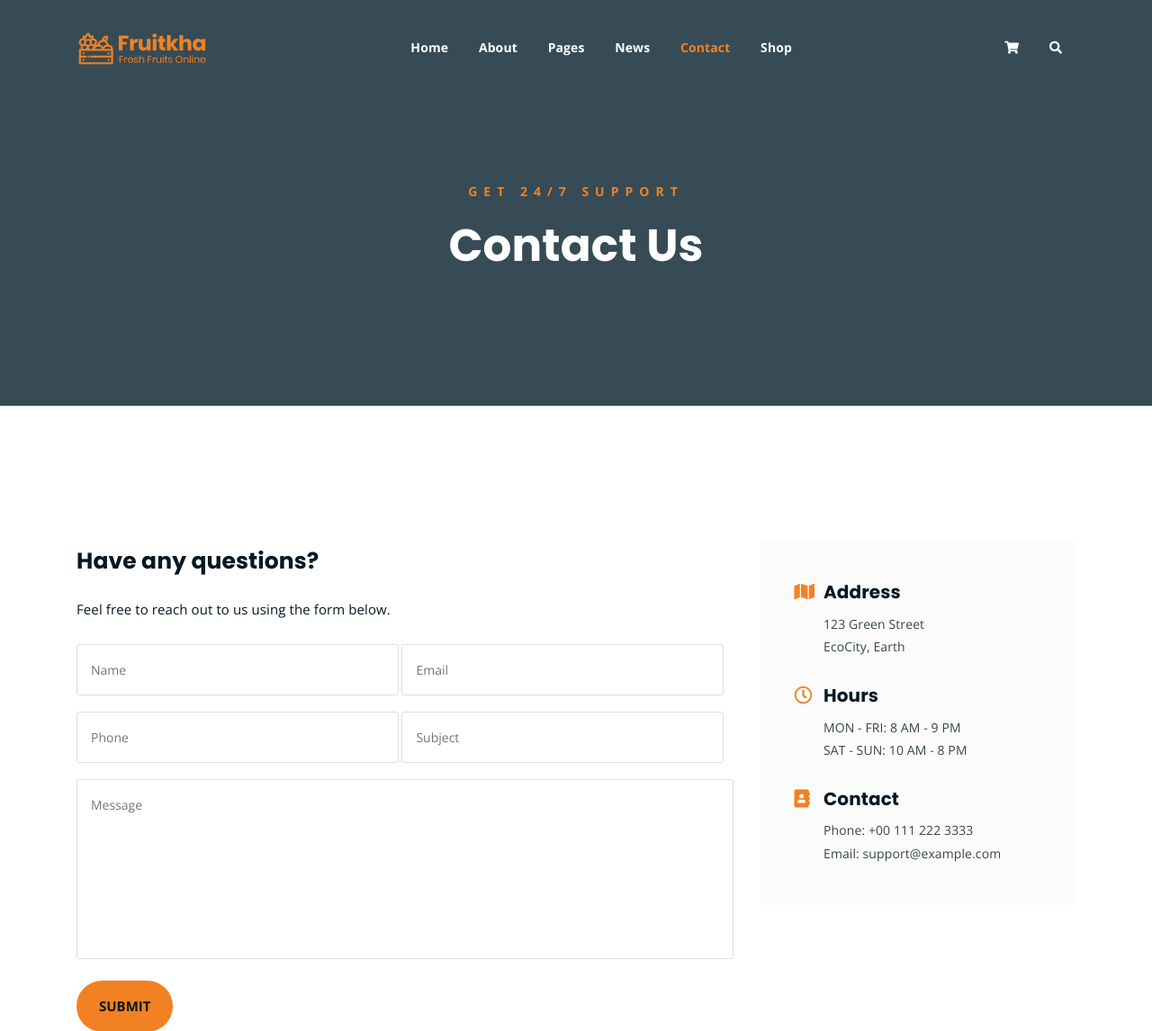
After one commit to Deep79194/IADSProject, a Django app: page /contact/ in a window 1280 px wide. The commit adds this page. Shown: the top 1146 px of the page at 90% size. Run offline with Django 5.2, Linux system fonts and the light colour scheme; some libraries are stand-ins or nearby versions.

Commit message:
navigation

```diff
--- /dev/null
+++ b/app1/static/templates/contact.html
@@ -0,0 +1,235 @@
+{% load static %}
+<!DOCTYPE html>
+<html lang="en">
+<head>
+	<meta charset="UTF-8">
+	<meta http-equiv="X-UA-Compatible" content="IE=edge">
+	<meta name="viewport" content="width=device-width, initial-scale=1">
+	<title>Contact</title>
+
+	<!-- favicon -->
+	<link rel="shortcut icon" type="image/png" href="{% static 'assets/img/favicon.png' %}">
+	<!-- google fonts -->
+	<link href="https://fonts.googleapis.com/css?family=Open+Sans:300,400,700" rel="stylesheet">
+	<link href="https://fonts.googleapis.com/css?family=Poppins:400,700&display=swap" rel="stylesheet">
+	<!-- fontawesome -->
+	<link rel="stylesheet" href="{% static 'assets/css/all.min.css' %}">
+	<!-- bootstrap -->
+	<link rel="stylesheet" href="{% static 'assets/bootstrap/css/bootstrap.min.css' %}">
+	<!-- owl carousel -->
+	<link rel="stylesheet" href="{% static 'assets/css/owl.carousel.css' %}">
+	<!-- magnific popup -->
+	<link rel="stylesheet" href="{% static 'assets/css/magnific-popup.css' %}">
+	<!-- animate css -->
+	<link rel="stylesheet" href="{% static 'assets/css/animate.css' %}">
+	<!-- mean menu css -->
+	<link rel="stylesheet" href="{% static 'assets/css/meanmenu.min.css' %}">
+	<!-- main style -->
+	<link rel="stylesheet" href="{% static 'assets/css/main.css' %}">
+	<!-- responsive -->
+	<link rel="stylesheet" href="{% static 'assets/css/responsive.css' %}">
+</head>
+<body>
+
+	{% comment %} Preloader {% endcomment %}
+    <div class="loader">
+        <div class="loader-inner">
+            <div class="circle"></div>
+        </div>
+    </div>
+
+	<!-- header -->
+	<div class="top-header-area" id="sticker">
+		<div class="container">
+			<div class="row">
+				<div class="col-lg-12 col-sm-12 text-center">
+					<div class="main-menu-wrap">
+						<!-- logo -->
+						<div class="site-logo">
+							<a href="{% url 'home' %}">
+								<img src="{% static 'assets/img/logo.png' %}" alt="">
+							</a>
+						</div>
+						<!-- menu start -->
+						<nav class="main-menu">
+							<ul>
+<!--								<li><a href="{% url 'home' %}">Home</a></li>-->
+<!--								<li><a href="{% url 'about' %}">About</a></li>-->
+<!--								<li class="current-list-item"><a href="{% url 'contact' %}">Contact</a></li>-->
+                                <li><a href="{% url 'home' %}">Home</a></li>
+								<li ><a href="{% url 'about' %}">About</a></li>
+                              <li><a href="#">Pages</a></li>
+								<li><a href="#">News</a></li>
+								<li class="current-list-item"><a href="{% url 'contact' %}">Contact</a></li>
+                              <li><a href="{% url 'shop' %}">Shop</a></li>
+								<!-- add other links if needed -->
+                              	<li>
+									<div class="header-icons">
+										<a class="shopping-cart" href="#"><i class="fas fa-shopping-cart"></i></a>
+										<a class="mobile-hide search-bar-icon" href="#"><i class="fas fa-search"></i></a>
+									</div>
+								</li>
+							</ul>
+						</nav>
+						<div class="mobile-menu"></div>
+						<!-- menu end -->
+					</div>
+				</div>
+			</div>
+		</div>
+	</div>
+	<!-- end header -->
+
+	<!-- breadcrumb-section -->
+	<div class="breadcrumb-section breadcrumb-bg">
+		<div class="container">
+			<div class="row">
+				<div class="col-lg-8 offset-lg-2 text-center">
+					<div class="breadcrumb-text">
+						<p>Get 24/7 Support</p>
+						<h1>Contact Us</h1>
+					</div>
+				</div>
+			</div>
+		</div>
+	</div>
+
+	<!-- contact form -->
+	<div class="contact-from-section mt-150 mb-150">
+		<div class="container">
+			<div class="row">
+				<div class="col-lg-8 mb-5 mb-lg-0">
+					<div class="form-title">
+						<h2>Have any questions?</h2>
+						<p>Feel free to reach out to us using the form below.</p>
+					</div>
+				 	<div id="form_status"></div>
+					<div class="contact-form">
+						<form method="POST">
+							<p>
+								<input type="text" placeholder="Name" name="name" id="name">
+								<input type="email" placeholder="Email" name="email" id="email">
+							</p>
+							<p>
+								<input type="tel" placeholder="Phone" name="phone" id="phone">
+								<input type="text" placeholder="Subject" name="subject" id="subject">
+							</p>
+							<p><textarea name="message" id="message" cols="30" rows="10" placeholder="Message"></textarea></p>
+							<p><input type="submit" value="Submit"></p>
+						</form>
+					</div>
+				</div>
+				<div class="col-lg-4">
+					<div class="contact-form-wrap">
+						<div class="contact-form-box">
+							<h4><i class="fas fa-map"></i> Address</h4>
+							<p>123 Green Street <br> EcoCity, Earth</p>
+						</div>
+						<div class="contact-form-box">
+							<h4><i class="far fa-clock"></i> Hours</h4>
+							<p>MON - FRI: 8 AM - 9 PM<br>SAT - SUN: 10 AM - 8 PM</p>
+						</div>
+						<div class="contact-form-box">
+							<h4><i class="fas fa-address-book"></i> Contact</h4>
+							<p>Phone: +00 111 222 3333<br>Email: support@example.com</p>
+						</div>
+					</div>
+				</div>
+			</div>
+		</div>
+	</div>
+
+	<!-- find location -->
+	<div class="find-location blue-bg">
+		<div class="container">
+			<div class="row">
+				<div class="col-lg-12 text-center">
+					<p><i class="fas fa-map-marker-alt"></i> Find Our Location</p>
+				</div>
+			</div>
+		</div>
+	</div>
+
+	<!-- google map -->
+	<div class="embed-responsive embed-responsive-21by9">
+		<iframe src="https://www.google.com/maps/embed?pb=..." width="600" height="450" frameborder="0" style="border:0;" allowfullscreen class="embed-responsive-item"></iframe>
+	</div>
+
+	<!-- footer -->
+	<div class="footer-area">
+		<div class="container">
+			<div class="row">
+				<div class="col-lg-3 col-md-6">
+					<div class="footer-box about-widget">
+						<h2 class="widget-title">About Us</h2>
+						<p>We care about building sustainable solutions for a greener future.</p>
+					</div>
+				</div>
+				<div class="col-lg-3 col-md-6">
+					<div class="footer-box get-in-touch">
+						<h2 class="widget-title">Get in Touch</h2>
+						<ul>
+							<li>123 Green Street, EcoCity</li>
+							<li>support@example.com</li>
+							<li>+00 111 222 3333</li>
+						</ul>
+					</div>
+				</div>
+				<div class="col-lg-3 col-md-6">
+					<div class="footer-box pages">
+						<h2 class="widget-title">Pages</h2>
+						<ul>
+							<li><a href="{% url 'home' %}">Home</a></li>
+							<li><a href="{% url 'about' %}">About</a></li>
+							<li><a href="{% url 'contact' %}">Contact</a></li>
+						</ul>
+					</div>
+				</div>
+				<div class="col-lg-3 col-md-6">
+					<div class="footer-box subscribe">
+						<h2 class="widget-title">Subscribe</h2>
+						<p>Subscribe to get the latest updates and news.</p>
+						<form action="#">
+							<input type="email" placeholder="Email">
+							<button type="submit"><i class="fas fa-paper-plane"></i></button>
+						</form>
+					</div>
+				</div>
+			</div>
+		</div>
+	</div>
+
+	<!-- copyright -->
+	<div class="copyright">
+		<div class="container">
+			<div class="row">
+				<div class="col-lg-6 col-md-12">
+					<p>&copy; 2025 Your Project Name. All Rights Reserved.</p>
+				</div>
+				<div class="col-lg-6 text-right col-md-12">
+					<div class="social-icons">
+						<ul>
+							<li><a href="#"><i class="fab fa-facebook-f"></i></a></li>
+							<li><a href="#"><i class="fab fa-twitter"></i></a></li>
+							<li><a href="#"><i class="fab fa-instagram"></i></a></li>
+							<li><a href="#"><i class="fab fa-linkedin"></i></a></li>
+						</ul>
+					</div>
+				</div>
+			</div>
+		</div>
+	</div>
+
+	<!-- scripts -->
+	<script src="{% static 'assets/js/jquery-1.11.3.min.js' %}"></script>
+	<script src="{% static 'assets/bootstrap/js/bootstrap.min.js' %}"></script>
+	<script src="{% static 'assets/js/jquery.countdown.js' %}"></script>
+	<script src="{% static 'assets/js/jquery.isotope-3.0.6.min.js' %}"></script>
+	<script src="{% static 'assets/js/waypoints.js' %}"></script>
+	<script src="{% static 'assets/js/owl.carousel.min.js' %}"></script>
+	<script src="{% static 'assets/js/jquery.magnific-popup.min.js' %}"></script>
+	<script src="{% static 'assets/js/jquery.meanmenu.min.js' %}"></script>
+	<script src="{% static 'assets/js/sticker.js' %}"></script>
+	<script src="{% static 'assets/js/main.js' %}"></script>
+</body>
+</html>
--- a/app1/urls.py
+++ b/app1/urls.py
@@ -4,5 +4,8 @@ from app1 import views
 
 urlpatterns = [
     path('', views.home, name='home'),
+    path('about/', views.about, name='about'),
+    path('contact/', views.contact, name='contact'),
+    path('shop/', views.shop, name='shop'),
 
 ]
--- a/app1/views.py
+++ b/app1/views.py
@@ -15,3 +15,12 @@
 
 def home(request):
     return render(request, 'index.html')
+
+def about(request):
+    return render(request, 'about.html')
+
+def contact(request):
+    return render(request, 'contact.html')
+
+def shop(request):
+    return render(request, 'shop.html')
```
Also changed, not shown: app1/static/templates/about.html (added, +185 -0 lines), app1/static/templates/index.html (+9 -9 lines), app1/static/templates/shop.html (added, +229 -0 lines).
